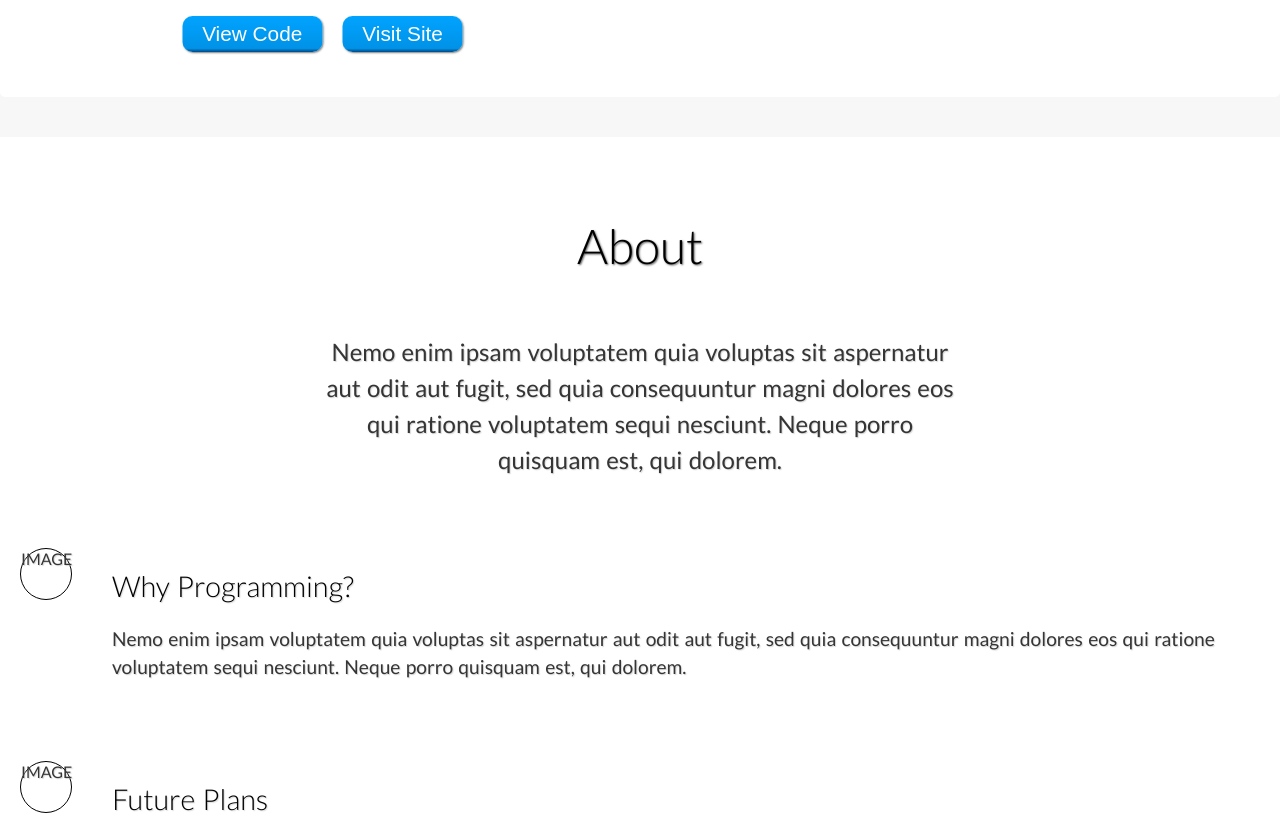
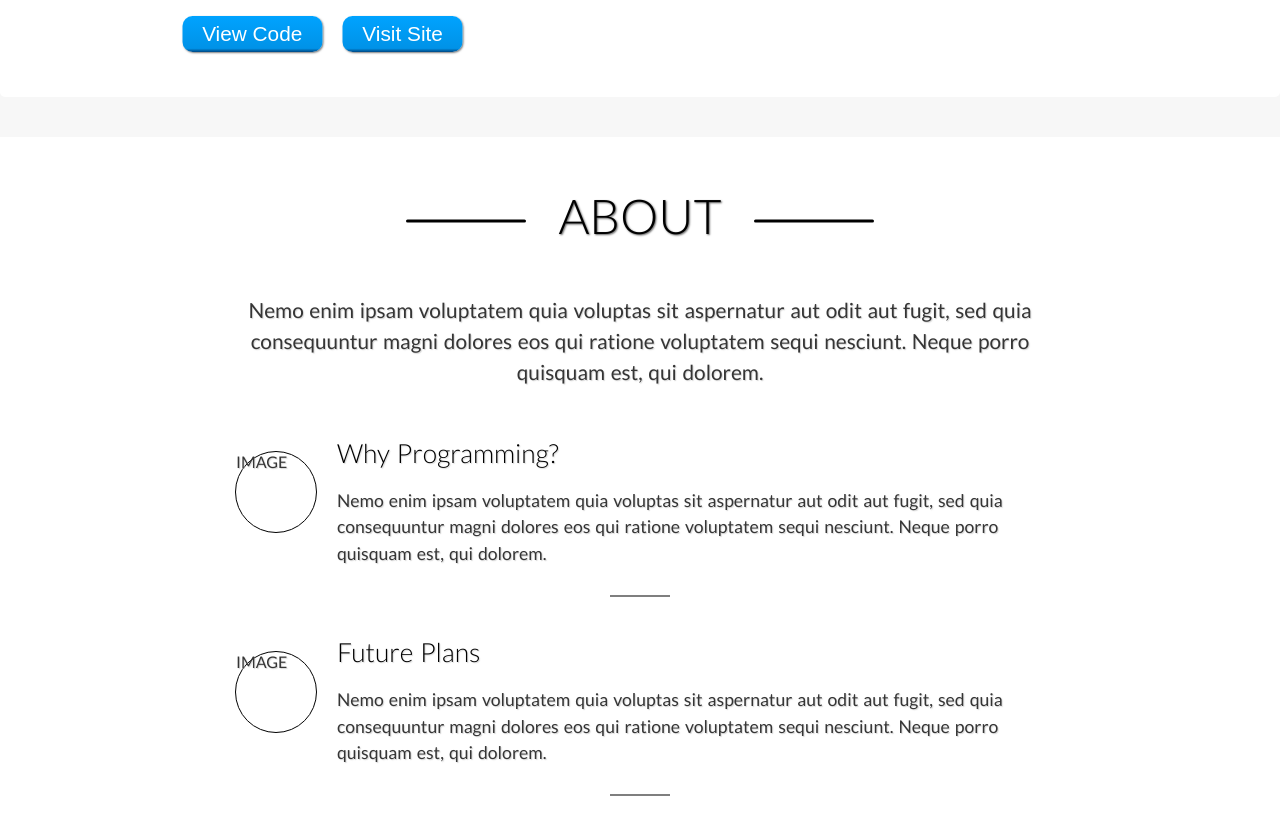
Before and after one commit to jp-1990/jp-1990.github.io, a React (Create React App) app: page / in a window 1280 px wide. Shown: the part 2200-3015 px from the top of the page. Built offline with nearby package versions, Linux system fonts and the light colour scheme; a web font is replaced by a local one.

Commit message:
responsive about and minor changes to hero and projects

```diff
--- a/src/components/About/About.js
+++ b/src/components/About/About.js
@@ -4,7 +4,7 @@ import classes from './About.module.css';
 const about = (props) => {
   return (
     <div id={props.id} className={classes.About}>
-      <h1 className={classes.h1}>About</h1>
+      <h1 className={classes.h1}>ABOUT</h1>
       <p className={classes.Overview}>
         Nemo enim ipsam voluptatem quia voluptas sit aspernatur aut odit aut
         fugit, sed quia consequuntur magni dolores eos qui ratione voluptatem
--- a/src/components/About/About.module.css
+++ b/src/components/About/About.module.css
@@ -1,4 +1,201 @@
 .About {
+  background-color: #ffffff;
+  text-align: center;
+  display: flex;
+  flex-direction: column;
+  justify-content: center;
+  align-items: center;
+  padding: 0 0 30px 0;
+}
+
+.h1 {
+  position: relative;
+  font-size: 3rem;
+  margin: 30px 30px 0px 30px;
+  padding: 0 0 10px 0;
+  font-weight: 300;
+  text-shadow: 1px 1px 2px rgb(97, 97, 97);
+  border-bottom: 2px solid rgba(0, 0, 0, 0.8);
+}
+
+.About .Overview {
+  width: 60%;
+  margin: 30px;
+  min-width: 300px;
+  font-size: 1.1rem;
+  line-height: 150%;
+  word-spacing: 0.1rem;
+  color: rgb(53, 53, 53);
+  text-shadow: 1px 1px 1px rgba(182, 182, 182, 0.562);
+}
+
+.Section {
+  width: 60%;
+  min-width: 300px;
+  position: relative;
+  display: flex;
+  margin: 0 0 20px 0;
+  padding: 0 0 30px 0;
+  color: rgb(53, 53, 53);
+  text-shadow: 1px 1px 1px rgba(182, 182, 182, 0.562);
+}
+
+.Section::after {
+  position: absolute;
+  content: ' ';
+  background-color: rgba(0, 0, 0, 0.5);
+  display: block;
+  height: 2px;
+  width: 60px;
+  bottom: 0px;
+  left: 50%;
+  transform: translateX(-50%);
+}
+
+.Image {
+  display: none;
+}
+
+.Text {
+  font-size: 1.1rem;
+  line-height: 150%;
+  word-spacing: 0.1rem;
+}
+
+.Text h2 {
+  font-weight: 300;
+  color: black;
+  text-shadow: 1px 1px 1px rgba(172, 172, 172, 0.459);
+}
+
+.Text p {
+  margin: 0;
+}
+
+@media screen and (min-width: 1025px) {
+  .About {
+    position: relative;
+    width: 70%;
+    max-width: 850px;
+    left: 50%;
+    transform: translateX(-50%);
+  }
+
+  .h1 {
+    border: none;
+    margin: 50px 0 10px 0;
+    font-size: 3rem;
+  }
+
+  .h1::after {
+    content: ' ';
+    display: block;
+    position: absolute;
+    height: 3px;
+    background: black;
+    width: 120px;
+    left: 120%;
+    top: 50%;
+    transform: translateY(-50%);
+    border-radius: 5px;
+  }
+  .h1::before {
+    content: ' ';
+    display: block;
+    position: absolute;
+    height: 3px;
+    background: black;
+    width: 120px;
+    right: 120%;
+    top: 50%;
+    transform: translateY(-50%);
+    border-radius: 5px;
+  }
+  .Section {
+    width: 100%;
+  }
+
+  .About .Overview {
+    width: 100%;
+    font-size: 1.3rem;
+  }
+
+  .Image {
+    display: flex;
+    align-self: center;
+    height: 80px;
+    width: 80px;
+    border: 1px solid black;
+    border-radius: 50%;
+    margin: 20px;
+  }
+
+  .Text {
+    width: 80%;
+  }
+
+  .Text h2,
+  .Text p {
+    text-align: left;
+  }
+}
+
+@media screen and (min-width: 1920px) {
+  .About {
+    position: relative;
+    width: 70%;
+    max-width: 1000px;
+    left: 50%;
+    transform: translateX(-50%);
+  }
+
+  .About .Overview {
+    width: 100%;
+    font-size: 1.5rem;
+  }
+
+  .Text {
+    font-size: 1.3rem;
+  }
+}
+
+@media screen and (min-width: 2560px) {
+  .About {
+    position: relative;
+    width: 70%;
+    max-width: 1400px;
+    left: 50%;
+    transform: translateX(-50%);
+    margin-bottom: 60px;
+  }
+
+  .h1 {
+    font-size: 4.5rem;
+    margin: 80px 0 -10px 0;
+  }
+
+  .About .Overview {
+    width: 100%;
+    font-size: 2.1rem;
+    margin-top: 80px;
+  }
+
+  .Section {
+    margin-top: 20px;
+  }
+
+  .Text {
+    font-size: 1.9rem;
+  }
+
+  .Image {
+    height: 140px;
+    width: 140px;
+    margin: 40px;
+  }
+}
+
+/* .About {
   background-color: #ffffff;
   text-align: center;
   display: flex;
@@ -41,7 +238,7 @@
   border-radius: 5px;
 } */
 
-.About .Overview {
+/* .About .Overview {
   width: 50%;
   margin: 40px 0;
   font-size: 1.5rem;
@@ -84,4 +281,4 @@
 .Text h2,
 .Text p {
   text-align: left;
-}
+} */
--- a/src/components/Hero/Hero.module.css
+++ b/src/components/Hero/Hero.module.css
@@ -1,5 +1,4 @@
 .Hero {
-  width: 100vw;
   height: 100vh;
   display: flex;
   background-image: url('/homebackground.jpg');
--- a/src/components/Projects/Projects.module.css
+++ b/src/components/Projects/Projects.module.css
@@ -15,7 +15,7 @@
   margin: 30px 0;
   font-weight: 300;
   text-shadow: 1px 1px 2px rgb(97, 97, 97);
-  border-bottom: 3px solid rgba(54, 54, 54, 0.39);
+  border-bottom: 2px solid rgba(0, 0, 0, 0.8);
   padding: 0 0 10px 0;
 }
 
```
